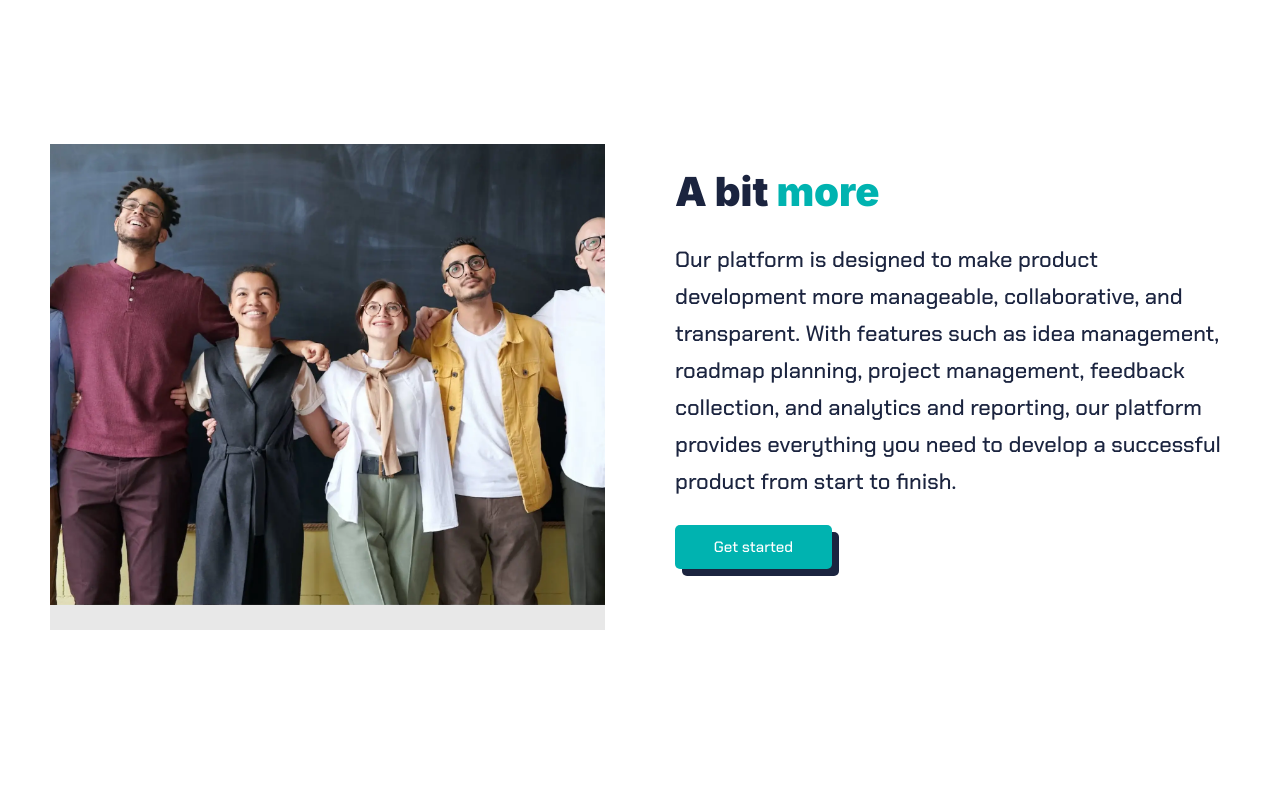
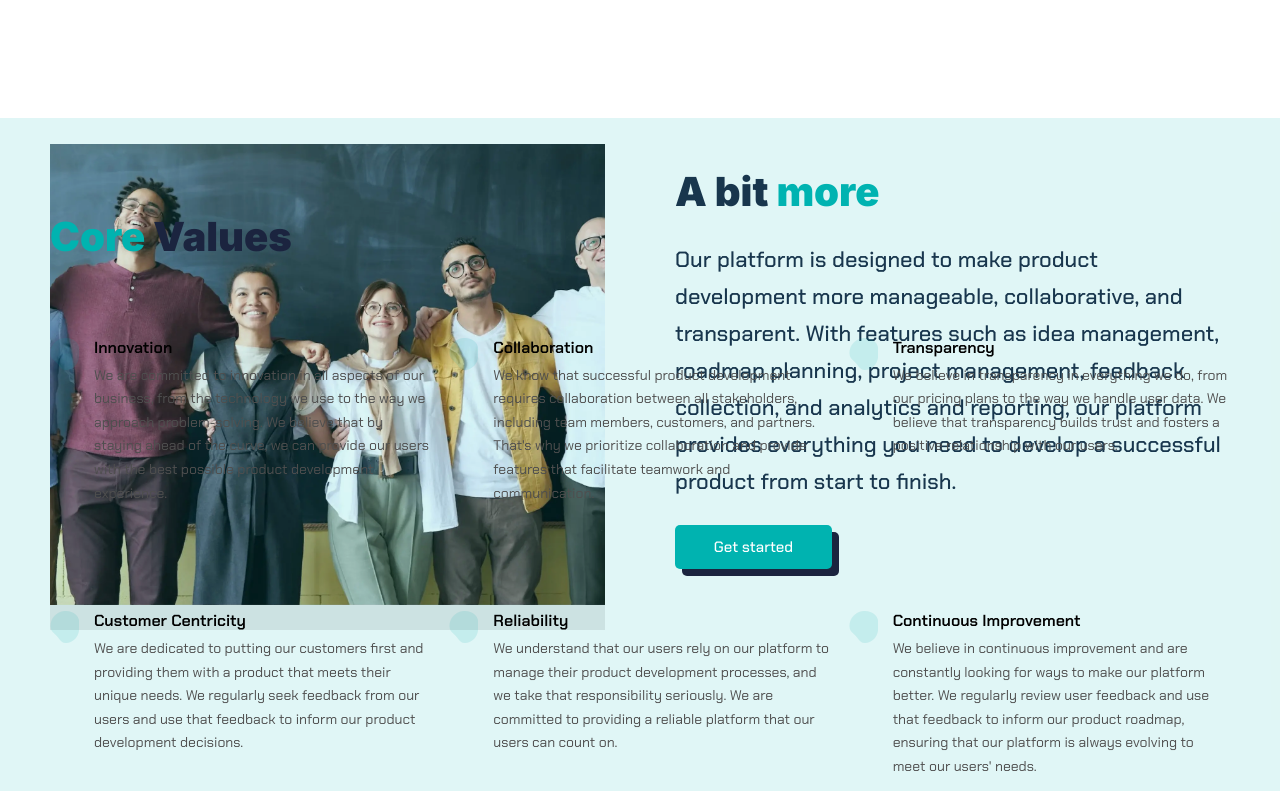
Before and after one commit to Origho-precious/sb-internationalization, a Next.js app: page /about in a window 1280 px wide. Shown: the part 2329-3120 px from the top of the page. Built offline with nearby package versions, Linux system fonts and the light colour scheme.

Commit message:
feat: adding CoreValues section to about page

```diff
--- /dev/null
+++ b/src/components/sections/about/CoreValues.tsx
@@ -0,0 +1,106 @@
+import styled from "styled-components";
+
+const values = [
+	{
+		title: "Innovation",
+		description:
+			"We are committed to innovation in all aspects of our business, from the technology we use to the way we approach problem-solving. We believe that by staying ahead of the curve, we can provide our users with the best possible product development experience.",
+	},
+	{
+		title: "Collaboration",
+		description:
+			"We know that successful product development requires collaboration between all stakeholders, including team members, customers, and partners. That's why we prioritize collaboration and provide features that facilitate teamwork and communication.",
+	},
+	{
+		title: "Transparency",
+		description:
+			"We believe in transparency in everything we do, from our pricing plans to the way we handle user data. We believe that transparency builds trust and fosters a positive relationship with our users.",
+	},
+	{
+		title: "Customer Centricity",
+		description:
+			"We are dedicated to putting our customers first and providing them with a product that meets their unique needs. We regularly seek feedback from our users and use that feedback to inform our product development decisions.",
+	},
+	{
+		title: "Reliability",
+		description:
+			"We understand that our users rely on our platform to manage their product development processes, and we take that responsibility seriously. We are committed to providing a reliable platform that our users can count on.",
+	},
+	{
+		title: "Continuous Improvement",
+		description:
+			"We believe in continuous improvement and are constantly looking for ways to make our platform better. We regularly review user feedback and use that feedback to inform our product roadmap, ensuring that our platform is always evolving to meet our users' needs.",
+	},
+];
+
+const CoreValues = () => {
+	return (
+		<StyledDiv>
+			<div className="custom-container">
+				<h2 className="font-inter text-secondary">
+					<span className="font-inter text-primary">Core</span> Values
+				</h2>
+				<div className="md:grid md:grid-cols-12 lg:gap-x-[18px] lg:gap-y-[106px] lg:gap-0 md:gap-[24px]">
+					{values.map(({ title, description }) => (
+						<div key={title} className="md:col-span-6 lg:col-span-4 flex md:mb-0 mb-10">
+							<img src="/images/icons/shape.png" alt="shape" />
+							<div className="">
+								<h6>{title}</h6>
+								<p>{description}</p>
+							</div>
+						</div>
+					))}
+				</div>
+			</div>
+		</StyledDiv>
+	);
+};
+
+const StyledDiv = styled.div`
+	left: 0;
+	right: 0;
+  overflow: hidden;
+	min-height: 736px;
+	position: absolute;
+	padding: 95px 0 94px;
+	background: rgba(0, 179, 176, 0.12);
+
+  @media screen and (max-width: 767px) {
+    padding: 40px 0 40px;
+  }
+
+	& h2 {
+		font-size: 40px;
+		font-weight: 900;
+		line-height: 48px;
+		margin-bottom: 77px;
+
+    @media screen and (max-width: 767px) {
+      font-size: 32px;
+      line-height: 38px;
+      margin-bottom: 40px;
+    }
+	}
+
+	& img {
+		width: 29px;
+		height: 32px;
+		margin-right: 15px;
+	}
+
+	& h6 {
+		font-size: 16px;
+		font-weight: 600;
+		line-height: 19px;
+    margin-bottom: 7px;
+	}
+
+	& p {
+		color: #4f4f4f;
+		font-size: 14px;
+		font-weight: 400;
+		line-height: 168%;
+	}
+`;
+
+export default CoreValues;
--- a/src/pages/about.tsx
+++ b/src/pages/about.tsx
@@ -4,6 +4,7 @@ import Companies from "../components/sections/about/Companies";
 import TeamAndCulture from "../components/sections/about/TeamAndCulture";
 import Supercharge from "../components/sections/home/Supercharge";
 import Platform from "../components/sections/about/Platform";
+import CoreValues from "../components/sections/about/CoreValues";
 
 const Aboutpage = () => {
 	return (
@@ -11,8 +12,9 @@ const Aboutpage = () => {
 			<>
 				<Intro />
 				<Companies />
-        <TeamAndCulture />
-        <Platform />
+				<TeamAndCulture />
+				<CoreValues />
+				<Platform />
 				<Supercharge />
 			</>
 		</Layout>
```
Also changed, not shown: public/images/icons/shape.png (added).
